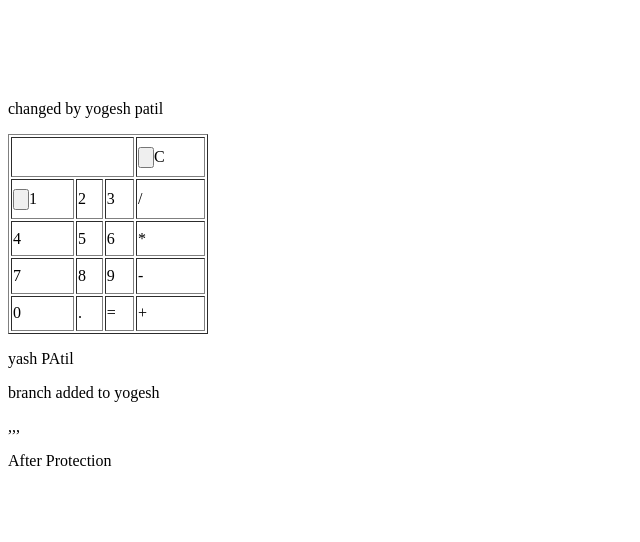
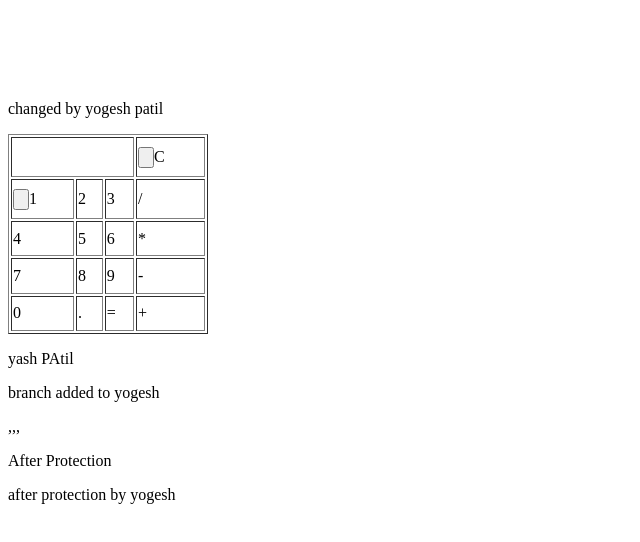
Before and after one commit to yashdpatil/codeblooded_sample, a plain HTML site: page index.html in a window 1280 px wide. Shown: the whole page, without its empty margins (0-640 px from the left). Drawn offline with Linux system fonts and the light colour scheme.

Commit message:
protection + yogesh

```diff
--- a/index.html
+++ b/index.html
@@ -49,6 +49,7 @@
       <p>branch added to yogesh</p>
       <p>,,,</p>
       <p>After Protection</p>
+      <p>after protection by yogesh</p>
 
     </div>
   </body>
```
